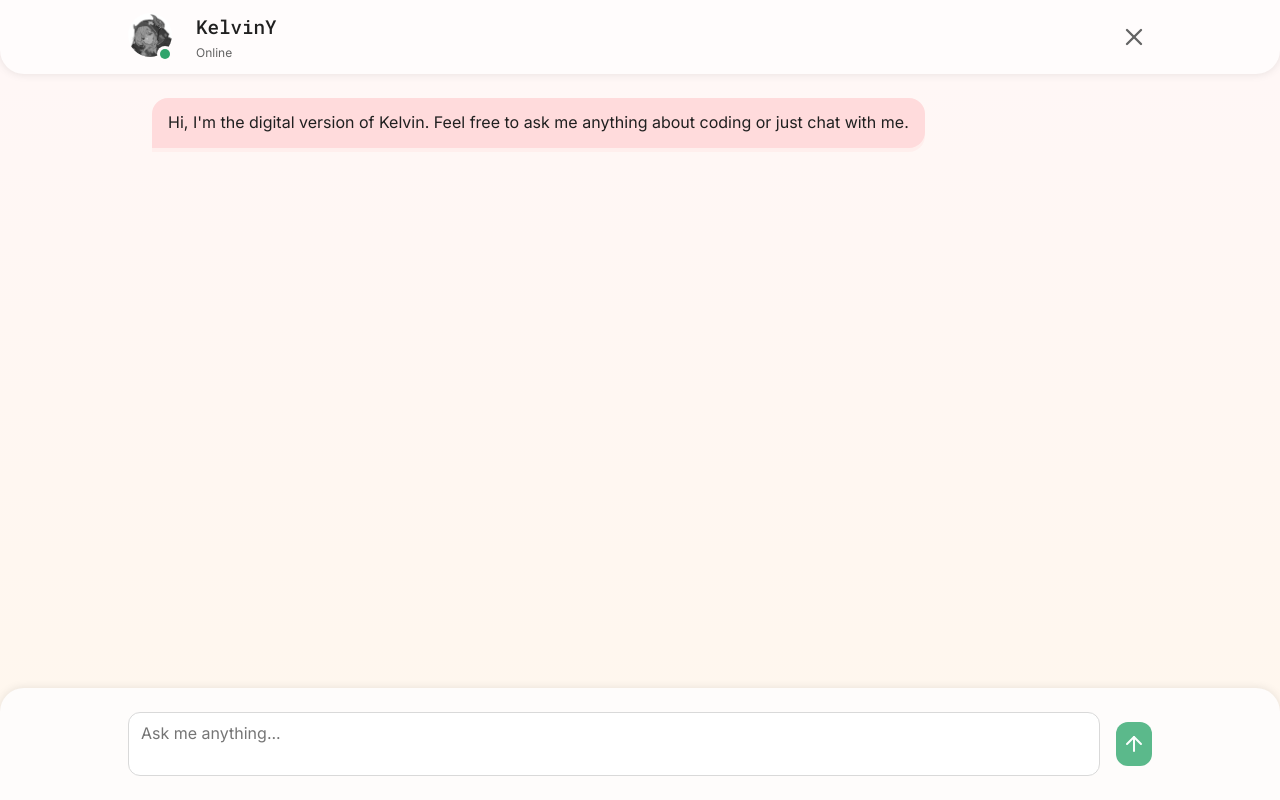
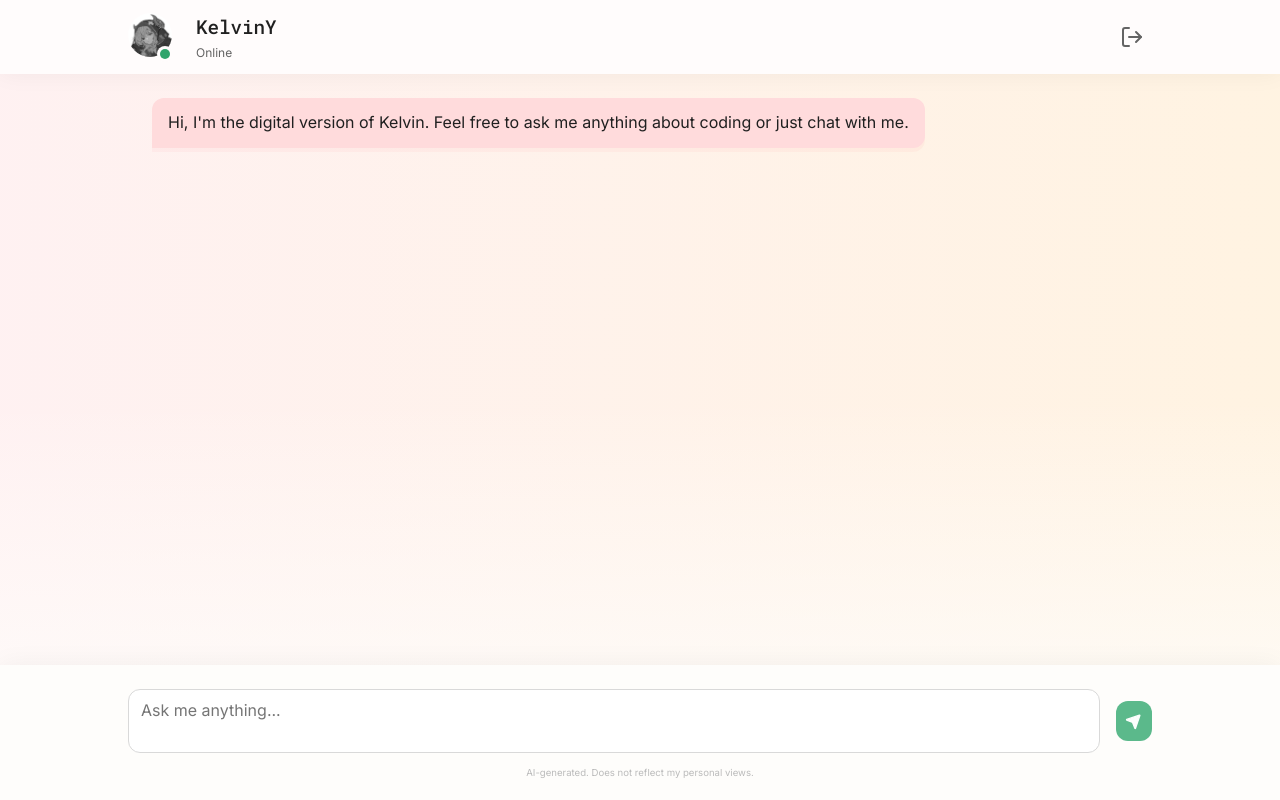
Before and after one commit to kelvinyhf/my-website, a plain HTML site: page chat.html in a window 1280 px wide. Drawn offline with Linux system fonts and the light colour scheme; no server answers.

Commit message:
add: ai chat disclaimer

```diff
--- a/chat.html
+++ b/chat.html
@@ -19,13 +19,13 @@
   <meta http-equiv="X-UA-Compatible" content="IE=edge">
 
   <!-- SEO Meta Tags -->
-  <title>AI Chat</title>
+  <title>KelvinY | AI Chat</title>
   <meta name="description" content="Chat with the digital version of Kelvin (AI).">
   <meta name="author" content="KelvinY">
   <link rel="canonical" href="https://kelviny.pages.dev/chat">
 
   <!-- Open Graph -->
-  <meta property="og:title" content="AI Chat">
+  <meta property="og:title" content="KelvinY | AI Chat">
   <meta property="og:description" content="Chat with the digital version of Kelvin (AI).">
   <meta property="og:image" content="IMAGE">
   <meta property="og:url" content="https://kelviny.pages.dev/chat">
@@ -33,7 +33,7 @@
 
   <!-- Twitter Cards -->
   <meta name="twitter:card" content="summary_large_image">
-  <meta name="twitter:title" content="AI Chat">
+  <meta name="twitter:title" content="KelvinY | AI Chat">
   <meta name="twitter:description" content="Chat with the digital version of Kelvin (AI).">
   <meta name="twitter:image" content="IMAGE">
 
@@ -75,7 +75,7 @@
           <span id="status">Online</span>
         </div>
         <a class="return-btn" aria-label="Return to home page" href="/index.html">
-          <svg class="md-1" xmlns="http://www.w3.org/2000/svg" width="24" height="24" viewBox="0 0 24 24" fill="none" stroke="var(--gray-11)" stroke-width="2" stroke-linecap="round" stroke-linejoin="round"><path d="M18 6 6 18"/><path d="m6 6 12 12"/></svg>
+          <svg class="sm-3" xmlns="http://www.w3.org/2000/svg" width="24" height="24" viewBox="0 0 24 24" fill="none" stroke="var(--gray-11)" stroke-width="2" stroke-linecap="round" stroke-linejoin="round"><path d="m16 17 5-5-5-5"/><path d="M21 12H9"/><path d="M9 21H5a2 2 0 0 1-2-2V5a2 2 0 0 1 2-2h4"/></svg>
         </a>
       </div>
     </header>
@@ -95,9 +95,10 @@
       <div class="chat-input container">
         <textarea id="userInput" placeholder="Ask me anything..." aria-label="Type your message here..."></textarea>
         <button id="sendBtn" type="button" aria-label="Send message">
-          <svg class="sm-3" xmlns="http://www.w3.org/2000/svg" width="24" height="24" viewBox="0 0 24 24" fill="none" stroke="var(--green-1)" stroke-width="2" stroke-linecap="round" stroke-linejoin="round"><path d="m5 12 7-7 7 7"/><path d="M12 19V5"/></svg>
+          <svg class="sm-1" xmlns="http://www.w3.org/2000/svg" width="24" height="24" viewBox="0 0 24 24" fill="var(--green-1)" stroke="var(--green-1)" stroke-width="2" stroke-linecap="round" stroke-linejoin="round"><path d="M14.536 21.686a.5.5 0 0 0 .937-.024l6.5-19a.496.496 0 0 0-.635-.635l-19 6.5a.5.5 0 0 0-.024.937l7.93 3.18a2 2 0 0 1 1.112 1.11z"/></svg>
         </button>
       </div>
+      <p class="disclaimer">AI-generated. Does not reflect my personal views.</p>
     </form>
 
   </main>
--- a/css/chat.css
+++ b/css/chat.css
@@ -1,6 +1,6 @@
 /* Light and Dark Theme Variables */
 :root {
-  --box-shadow-color: rgba(0, 0, 0, 0.1);
+  --box-shadow-color: rgba(0, 0, 0, 0.05);
   --dot-color: var(--green-9);
   --message-kelvin-background-color: var(--red-4);
   --message-kelvin-shadow-color: var(--red-a2);
@@ -9,7 +9,7 @@
 }
 
 .dark {
-  --box-shadow-color: rgba(255, 255, 255, 0.1);
+  --box-shadow-color: rgba(255, 255, 255, 0.05);
   --dot-color: var(--green-9);
   --message-kelvin-background-color: var(--red-5);
   --message-kelvin-shadow-color: var(--red-a3);
@@ -25,7 +25,9 @@ html, body {
 }
 
 body {
-  background-image: linear-gradient(var(--red-2), var(--orange-2));
+  background:
+  linear-gradient(transparent 50%, var(--amber-1) 100%) center / cover no-repeat,
+  linear-gradient(90deg, color-mix(in srgb, var(--red-2), var(--red-3)), color-mix(in srgb, var(--orange-2), var(--orange-3))) center / cover no-repeat;
 }
 
 main {
@@ -40,8 +42,7 @@ header {
   flex-shrink: 0;
   padding: 0.75rem 2rem;
   background-color: var(--red-1);
-  border-radius: 0 0 1.5rem 1.5rem;
-  box-shadow: 0 0 10px var(--box-shadow-color);
+  box-shadow: 0 0 25px var(--box-shadow-color);
 }
 
 .chat-header {
@@ -89,10 +90,10 @@ header {
 }
 
 .return-btn {
-  padding: 0.25rem;
+  padding: 0.5rem;
   line-height: normal;
   margin-left: auto;
-  border-radius: 0.5rem;
+  border-radius: 8px;
   transition: background-color 0.1s ease-out;
 }
 
@@ -147,7 +148,7 @@ header {
   background-color: var(--message-kelvin-background-color);
   box-shadow: 0 4px var(--message-kelvin-shadow-color);
   align-self: flex-start;
-  border-radius: 1rem 1rem 1rem 0;
+  border-radius: 12px 12px 12px 0;
   margin-right: 4rem;
 }
 
@@ -156,7 +157,7 @@ header {
   background-color: var(--message-user-background-color);
   box-shadow: 0 4px var(--message-user-shadow-color);
   align-self: flex-end;
-  border-radius: 1rem 1rem 0 1rem;
+  border-radius: 12px 12px 0 12px;
   margin-left: 4rem;
 }
 
@@ -184,10 +185,13 @@ header {
 form {
   position: relative;
   flex-shrink: 0;
-  background-color: var(--orange-1);
-  border-radius: 1.5rem 1.5rem 0 0;
-  box-shadow: 0 0 10px var(--box-shadow-color);
-  padding: 1.5rem;
+  display: flex;
+  flex-direction: column;
+  align-items: center;
+  gap: 0.25rem;
+  background-color: var(--amber-1);
+  box-shadow: 0 0 25px var(--box-shadow-color);
+  padding: 1.5rem 1.5rem 0.75rem 1.5rem;
 }
 
 .chat-input {
@@ -200,8 +204,8 @@ form {
 #userInput {
   flex-grow: 1;
   min-width: 3rem;
-  min-height: 2.75rem;
-  max-height: 7.5rem;
+  min-height: 4rem;
+  max-height: 8rem;
   font-family: "Inter", sans-serif;
   background-color: var(--white-black);
   color: var(--text-color);
@@ -211,7 +215,7 @@ form {
   resize: none;
   padding: 0.5rem 0.75rem;
   border: 1px solid var(--gray-6);
-  border-radius: 0.75rem;
+  border-radius: 12px;
   margin: 0;
 }
 
@@ -231,11 +235,15 @@ form {
   align-items: center;
   background-color: var(--green-8);
   border: none;
-  border-radius: 0.75rem;
+  border-radius: 12px;
   width: 2.25rem;
-  height: 2.75rem;
+  height: 2.5rem;
   margin: 0;
   padding: 0;
+}
+
+#sendBtn svg {
+  transform: translate(-5%, 5%);
 }
 
 @media (hover: hover) {
@@ -257,3 +265,9 @@ form {
 #sendBtn:disabled {
   background-color: var(--green-5);
 }
+
+.disclaimer {
+  font-size: 0.6rem;
+  color: var(--gray-8);
+  text-align: center;
+}
--- a/css/global.css
+++ b/css/global.css
@@ -10,6 +10,7 @@ html {
   -webkit-text-size-adjust: 100%;
   text-size-adjust: 100%;
   scroll-behavior: smooth;
+  background-color: var(--white-black);
 }
 
 a, input, textarea, button {
--- a/js/chat.js
+++ b/js/chat.js
@@ -119,8 +119,7 @@ sendBtn.addEventListener('click', async function() {
 userInput.addEventListener('keydown', function(event) {
 
   // Check if composing
-  if (event.isComposing) return;
-
+  if (event.isComposing) { return; }
   if (event.key === 'Enter') {
     // If is touch device
     if (window.matchMedia("(pointer: coarse)").matches) {
```
Also changed, not shown: css/index.css (+6 -3 lines), index.html (+1 -1 lines).
